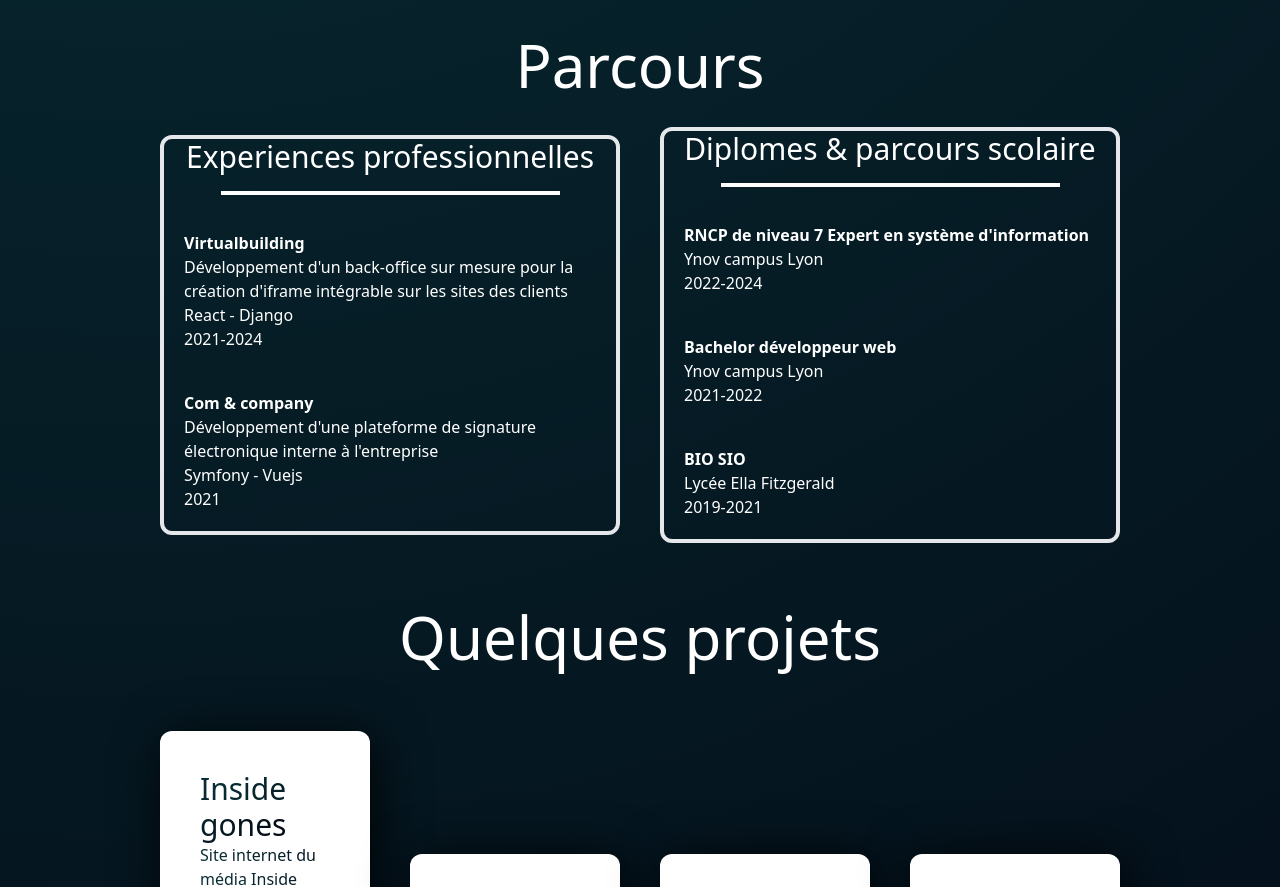
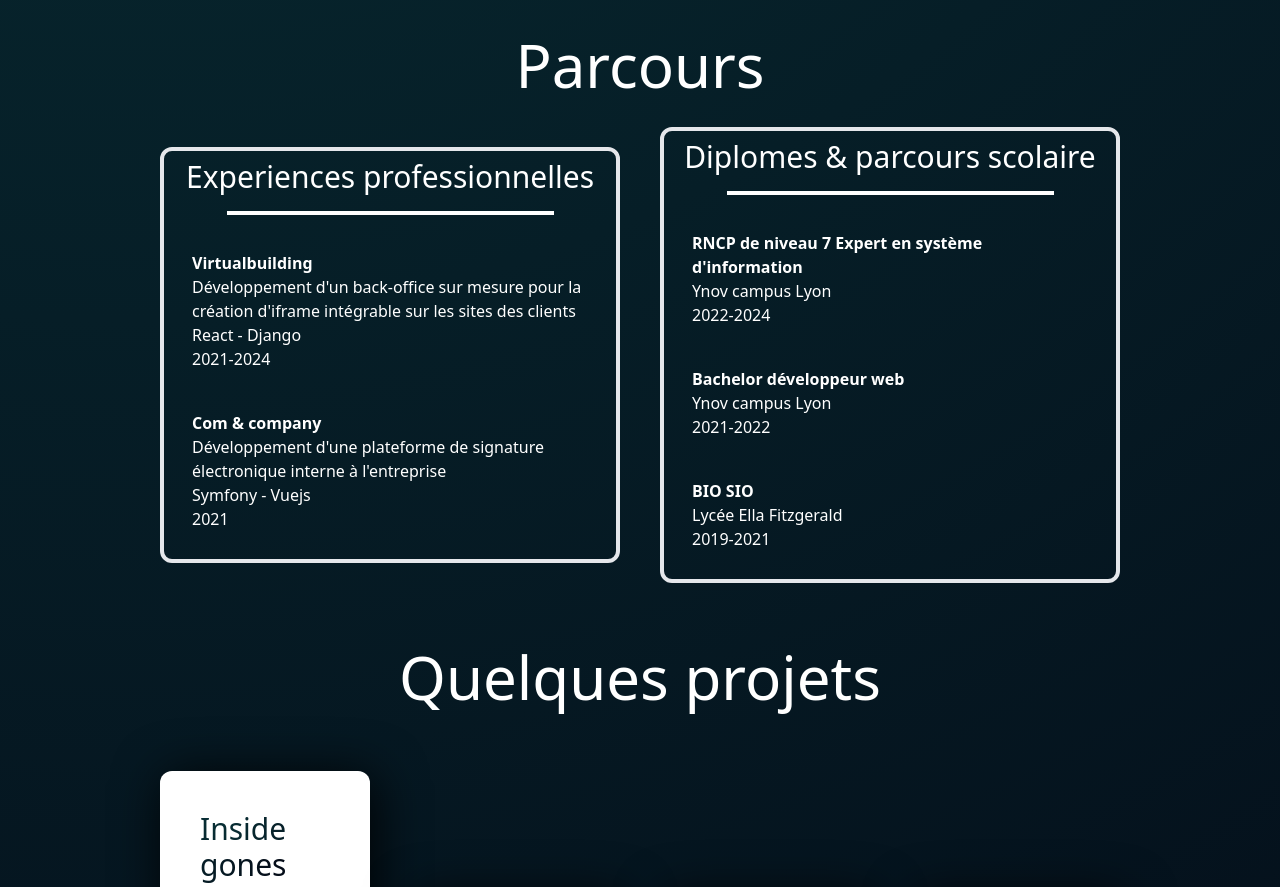
Before and after one commit to DreamsEvz/portfolio-next, a Next.js app: page / in a window 1280 px wide. Shown: the part 1520-2407 px from the top of the page. Built offline with nearby package versions, Linux system fonts and the light colour scheme; a web font is replaced by a local one.

Commit message:
add padding

```diff
--- a/src/app/components/pathing.tsx
+++ b/src/app/components/pathing.tsx
@@ -6,7 +6,7 @@ const Pathing = () => {
           <span className="text-5xl md:text-6xl">Parcours</span>
         </div>
         <div className="h-3/4 flex flex-col items-center gap-10 mt-8 md:flex-row">
-          <div className="h-full w-full border-4 rounded-xl">
+          <div className="h-full w-full border-4 rounded-xl p-2">
             <h2 className="text-center text-3xl">
               Experiences professionnelles
             </h2>
@@ -30,7 +30,7 @@ const Pathing = () => {
               <p>2021</p>
             </div>
           </div>
-          <div className="h-full w-full border-4 rounded-xl">
+          <div className="h-full w-full border-4 rounded-xl p-2">
             <h2 className="text-center text-3xl">
               Diplomes & parcours scolaire
             </h2>
```
